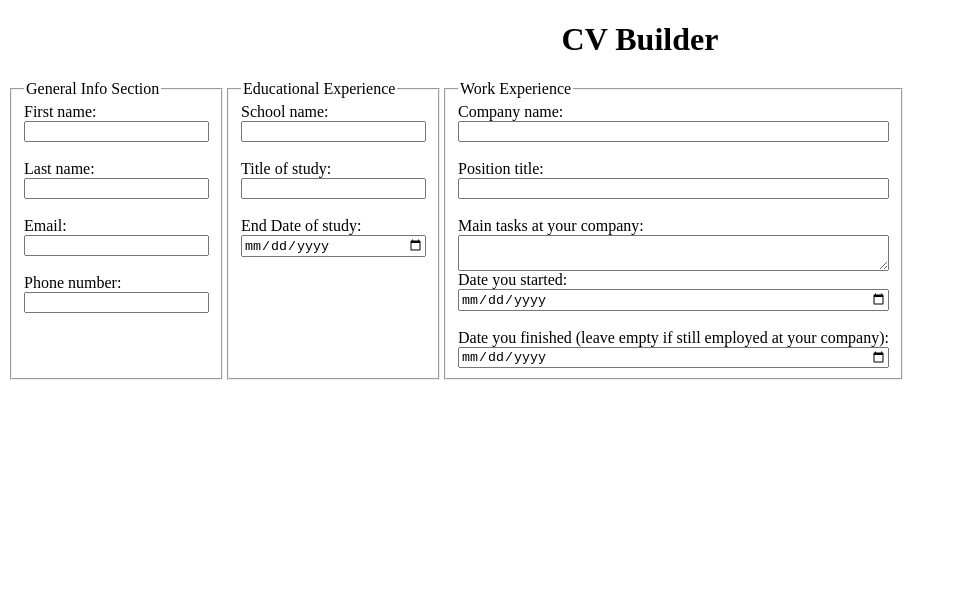
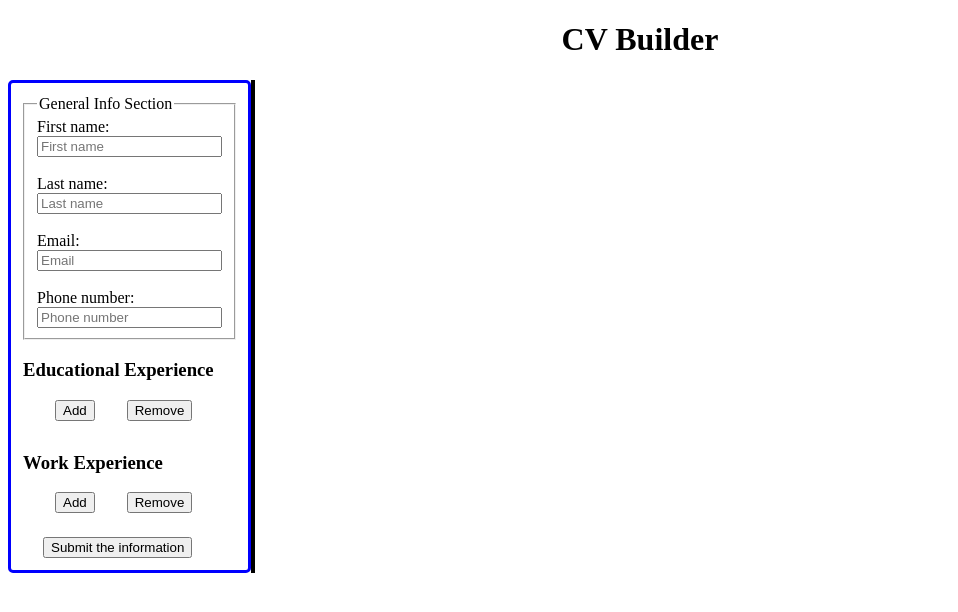
Before and after one commit to fahime10/CV-Project, a React (Create React App) app: page / in a window 1280 px wide. Shown: the top 612 px of the page, without its empty margins (0-958 px from the left). Built offline with nearby package versions, Linux system fonts and the light colour scheme.

Commit message:
Refined the edit form page

```diff
--- a/src/App.css
+++ /dev/null
@@ -1,12 +0,0 @@
-h1 {
-  text-align: center;
-}
-
-.container {
-  display: flex;
-}
-
-form {
-  display: flex;
-  flex-direction: column;
-}
--- a/src/App.js
+++ b/src/App.js
@@ -1,4 +1,4 @@
-import './App.css';
+import './main.css';
 import { Component } from 'react';
 import { GeneralInfo } from "./components/GeneralInfo";
 import { EduExp } from './components/EduExp';
@@ -10,9 +10,17 @@ class App extends Component {
       <>
       <h1>CV Builder</h1>
       <div className="container">
+        <div className="edit-form">
+          <form>
           <GeneralInfo />
           <EduExp />
           <WorkExp />
+          <button type="submit" className="submit-cv">Submit the information</button>
+          </form>
+        </div>
+        <div className="cv">
+
+        </div>
       </div>
       </>
     );
--- a/src/components/EduExp.js
+++ b/src/components/EduExp.js
@@ -1,32 +1,73 @@
 import React, { Component } from "react";
+
+let counter = 0;
 
 export class EduExp extends Component {
     render() {
         return (
             <>
-            <fieldset>
-                <legend>Educational Experience</legend>
-                <form>
-                <label htmlFor="school-name">School name: </label>
-                <input
-                    type="text"
-                    id="school-name"
-                />
-                <br />
-                <label htmlFor="title-study">Title of study: </label>
-                <input
-                    type="text"
-                    id="title-study"
-                />
-                <br />
-                <label htmlFor="date-study">End Date of study: </label>
-                <input
-                    type="date"
-                    id="date-study"
-                />
-                </form>
-            </fieldset>
+            <div className="edu">
+                <h3>Educational Experience</h3>
+                <button type="button" className="add-edu" onClick={addStudy}>Add</button>
+                <button type="button" className="remove-edu" onClick={removeStudy}>Remove</button>
+            </div>
             </>
         );
     }
 }
+
+function addStudy(e) {
+    e.preventDefault();
+    counter++;
+
+    const fieldset = document.createElement("fieldset");
+    fieldset.classList.add("edu-exp");
+    fieldset.id = "edu-" + counter;
+    const legend = document.createElement("legend");
+    legend.textContent = "Educational Experience";
+    fieldset.append(legend);
+
+    const breakLine = document.createElement("br");
+
+    const labelForSchoolName = document.createElement("label");
+    labelForSchoolName.setAttribute("id", "school-name");
+    labelForSchoolName.textContent = "School name: ";
+
+    const inputForSchoolName = document.createElement("input");
+    inputForSchoolName.setAttribute("type", "text");
+    inputForSchoolName.setAttribute("id", "school-name");
+    inputForSchoolName.append(breakLine);
+
+    const labelForTitleStudy = document.createElement("label");
+    labelForTitleStudy.setAttribute("id", "title-study");
+    labelForTitleStudy.textContent = "Title of study: ";
+
+    const inputForTitleStudy = document.createElement("input");
+    inputForTitleStudy.setAttribute("type", "text");
+    inputForTitleStudy.setAttribute("id", "title-study");
+    inputForTitleStudy.append(breakLine);
+
+    const labelForEndDate = document.createElement("label");
+    labelForEndDate.setAttribute("id", "end-date");
+    labelForEndDate.textContent = "End date of study: ";
+
+    const inputForEndDate = document.createElement("input");
+    inputForEndDate.setAttribute("type", "date");
+    inputForEndDate.setAttribute("id", "end-date");
+    inputForEndDate.append(breakLine);
+
+    fieldset.append(labelForSchoolName, inputForSchoolName,
+                    labelForTitleStudy, inputForTitleStudy,
+                    labelForEndDate, inputForEndDate);
+
+    document.querySelector(".edu").append(fieldset);
+}
+
+function removeStudy(e) {
+    if (counter > 0) {
+        e.preventDefault();
+
+        document.getElementById(`edu-${counter}`).remove();
+        counter--;
+    }
+}
--- a/src/components/GeneralInfo.js
+++ b/src/components/GeneralInfo.js
@@ -4,14 +4,14 @@ export class GeneralInfo extends Component {
     render() {
         return (
             <>
-            <fieldset>
+            <fieldset className="info">
                 <legend>General Info Section</legend>
-                <form>
                 <label htmlFor="first-name">First name: </label>
                 <input
                     type="text"
                     id="first-name"
                     maxLength={20}
+                    placeholder="First name"
                     required={true}
                 />
                 <br />
@@ -20,6 +20,7 @@ export class GeneralInfo extends Component {
                     type="text"
                     id="last-name"
                     maxLength={20}
+                    placeholder="Last name"
                     required={true}
                 />
                 <br />
@@ -27,6 +28,7 @@ export class GeneralInfo extends Component {
                 <input
                     type="email"
                     id="email"
+                    placeholder="Email"
                     required={true}
                 />
                 <br />
@@ -34,9 +36,9 @@ export class GeneralInfo extends Component {
                 <input
                     type="tel"
                     id="phone-number"
+                    placeholder="Phone number"
                     required={true}
                 />
-                </form>
             </fieldset>
             </>
         )
--- a/src/components/WorkExp.js
+++ b/src/components/WorkExp.js
@@ -1,44 +1,92 @@
 import React, { Component } from "react";
+
+let counter = 0;
 
 export class WorkExp extends Component {
     render() {
         return (
             <>
-            <fieldset>
-                <legend>Work Experience</legend>
-                <form>
-                    <label htmlFor="company-name">Company name: </label>
-                    <input
-                        type="text"
-                        id="company-name"
-                        maxLength={100}
-                    />
-                    <br />
-                    <label htmlFor="position-title">Position title: </label>
-                    <input
-                        type="text"
-                        id="position-title"
-                        maxLength={50}
-                    />
-                    <br />
-                    <label htmlFor="main-tasks">Main tasks at your company: </label>
-                    <textarea
-                        id="main-tasks"
-                    />
-                    <label htmlFor="start-date">Date you started: </label>
-                    <input
-                        type="date"
-                        id="start-date"
-                    />
-                    <br />
-                    <label htmlFor="end-date">Date you finished (leave empty if still employed at your company): </label>
-                    <input
-                        type="date"
-                        id="end-date"
-                    />
-                </form>
-            </fieldset>
+            <div className="work">
+                <h3>Work Experience</h3>
+                <button type="button" className="add-work" onClick={addWorkExp}>Add</button>
+                <button type="button" className="remove-work" onClick={removeWork}>Remove</button>
+            </div>
             </>
-        )
+        );
     }
 }
+
+function addWorkExp(e) {
+    e.preventDefault();
+    counter++;
+
+    const fieldset = document.createElement("fieldset");
+    fieldset.classList.add("work-exp");
+    fieldset.id = "work-" + counter;
+    const legend = document.createElement("legend");
+    legend.textContent = "Work Experience";
+    fieldset.append(legend);
+
+    const breakLine = document.createElement("br");
+
+    const labelForCompanyName = document.createElement("label");
+    labelForCompanyName.setAttribute("id", "company-name");
+    labelForCompanyName.textContent = "Company name: ";
+
+    const inputForCompanyName = document.createElement("input");
+    inputForCompanyName.setAttribute("type", "text");
+    inputForCompanyName.setAttribute("id", "company-name");
+    inputForCompanyName.append(breakLine);
+
+    const labelForPositionTitle = document.createElement("label");
+    labelForPositionTitle.setAttribute("id", "position-title");
+    labelForPositionTitle.textContent = "Position title: ";
+
+    const inputForPositionTitle = document.createElement("input");
+    inputForPositionTitle.setAttribute("type", "text");
+    inputForPositionTitle.setAttribute("id", "position-title");
+    inputForPositionTitle.append(breakLine);
+
+    const labelForMainTasks = document.createElement("label");
+    labelForMainTasks.setAttribute("id", "main-tasks");
+    labelForMainTasks.textContent = "Main tasks: ";
+
+    const textareaForMainTasks = document.createElement("input");
+    textareaForMainTasks.setAttribute("id", "main-tasks");
+    textareaForMainTasks.append(breakLine);
+
+    const labelForStartDate = document.createElement("label");
+    labelForStartDate.setAttribute("id", "start-date");
+    labelForStartDate.textContent = "Start Date: ";
+
+    const inputForStartDate = document.createElement("input");
+    inputForStartDate.setAttribute("type", "date");
+    inputForStartDate.setAttribute("id", "start-date");
+    inputForStartDate.append(breakLine);
+
+    const labelForEndDate = document.createElement("label");
+    labelForEndDate.setAttribute("id", "end-date");
+    labelForEndDate.textContent = "End Date (leave empty if still employed at your company): ";
+
+    const inputForEndDate = document.createElement("input");
+    inputForEndDate.setAttribute("type", "date");
+    inputForEndDate.setAttribute("id", "end-date");
+    inputForEndDate.append(breakLine);
+
+    fieldset.append(labelForCompanyName, inputForCompanyName,
+                    labelForPositionTitle, inputForPositionTitle,
+                    labelForMainTasks, textareaForMainTasks,
+                    labelForStartDate, inputForStartDate,
+                    labelForEndDate, inputForEndDate);
+
+    document.querySelector(".work").append(fieldset);
+}
+
+function removeWork(e) {
+    if (counter > 0) {
+        e.preventDefault();
+
+        document.getElementById(`work-${counter}`).remove();
+        counter--;
+    }
+}
--- /dev/null
+++ b/src/main.css
@@ -0,0 +1,39 @@
+h1 {
+  text-align: center;
+}
+
+.container {
+  display: flex;
+}
+
+fieldset {
+  display: flex;
+  flex-direction: column;
+}
+
+.edit-form {
+  display: flex;
+  flex-direction: column;
+  border: 3px solid blue;
+  border-radius: 5px;
+}
+
+.edit-form button {
+  margin: 0 0 0.75rem 2rem;
+}
+
+.info {
+  margin: 0.75rem;
+}
+
+.edu, .work {
+  margin: 0.75rem;
+}
+
+.edu button, .work button {
+  margin-left: 2rem;
+}
+
+.cv {
+  border: 2px solid black;
+}
```
Also changed, not shown: src/reportWebVitals.js (added, +13 -0 lines), src/setupTests.js (added, +5 -0 lines).
